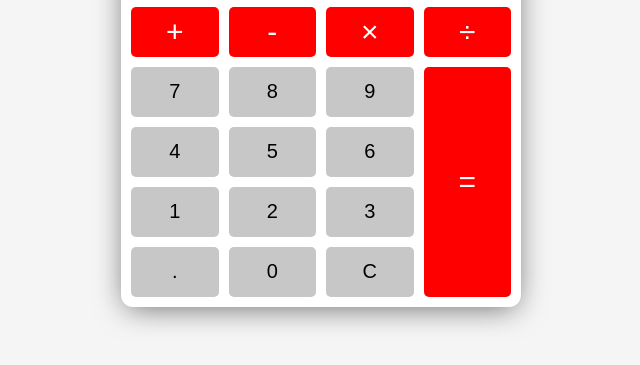
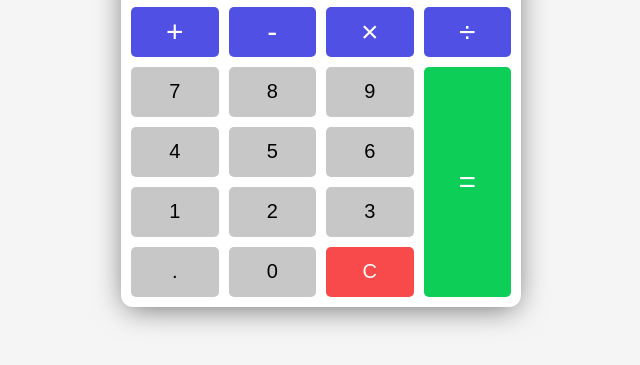
Before and after one commit to asyr01/calculator, a plain HTML site: page index.html in a window 1280 px wide. Shown: the part 299-664 px from the top of the page, without its empty margins (319-959 px from the left). Drawn offline with Linux system fonts and the light colour scheme.

Commit message:
Further styling added

```diff
--- a/style.css
+++ b/style.css
@@ -76,13 +76,27 @@ button {
   background-color: #c7c7c7;
 }
 
+button:hover {
+  filter: brightness(110%);
+}
+
 .operator {
-  background-color: red;
+  background-color: rgb(80, 80, 228);
   color: #fff;
   font-size: 30px;
+}
+
+.clear {
+  background-color: rgb(248, 74, 74);
+  color: white;
+}
+
+.clear:hover {
+  filter: brightness(90%);
 }
 
 .equal-sign {
   grid-column: -2;
   grid-row: 2 / span 4;
+  background: rgb(13, 206, 87);
 }
```
